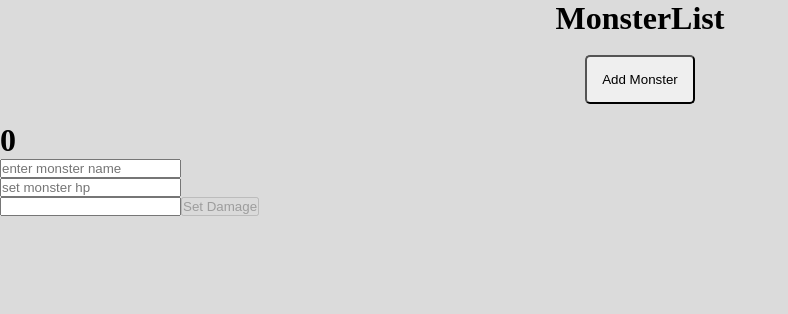
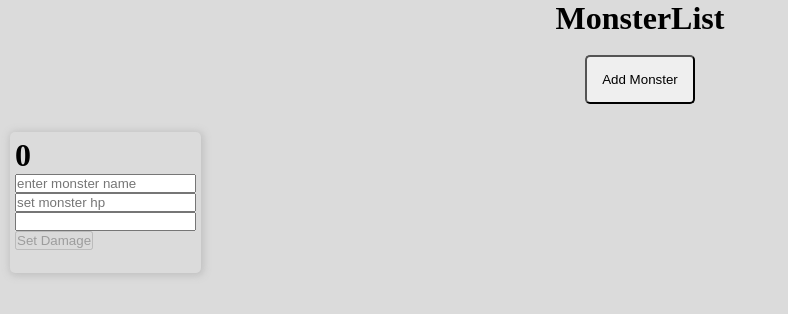
Before and after one commit to odylic/dm_monster_screen, a React app: page / in a window 1280 px wide. Both pictures are taken after a click on the button "Add Monster". Shown: the top 314 px of the page, without its empty margins (0-788 px from the left). Built offline with nearby package versions, Linux system fonts and the light colour scheme.

Commit message:
added box shadow

```diff
--- a/package.json
+++ b/package.json
@@ -7,7 +7,7 @@
     "start": "nodemon ./server/server.js",
     "build": "webpack --watch",
     "test": "jest --verbose",
-   "heroku-postbuild": "webpack"
+    "heroku-postbuild": "webpack"
   },
   "repository": {
     "type": "git",
--- a/src/App.scss
+++ b/src/App.scss
@@ -26,5 +26,8 @@
 }
 
 .monsterItem {
-  margin-right: 5px;
+  border-radius: 5px;
+  margin: 10px;
+  padding: 5px;
+  box-shadow: 1px 1px 7px 2px rgba(189, 189, 189, 0.849);
 }
--- a/src/dm_monster_screen/components/Monster.js
+++ b/src/dm_monster_screen/components/Monster.js
@@ -51,6 +51,7 @@ export default function Monster(id) {
             setInput(e.target.value);
           }}
         ></input>
+        <br></br>
         <button
           type="reset"
           disabled={!input}
```
Also changed, not shown: public/build/bundle.js.
